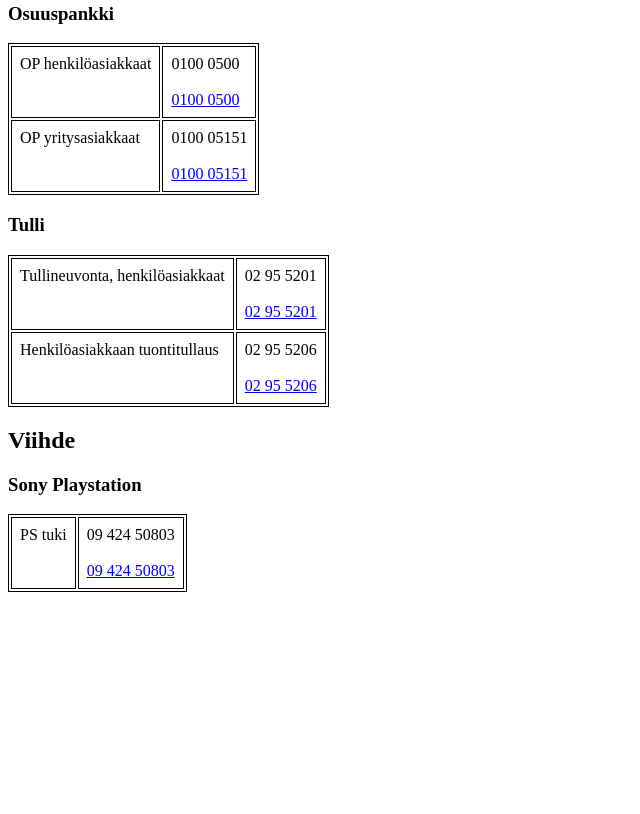
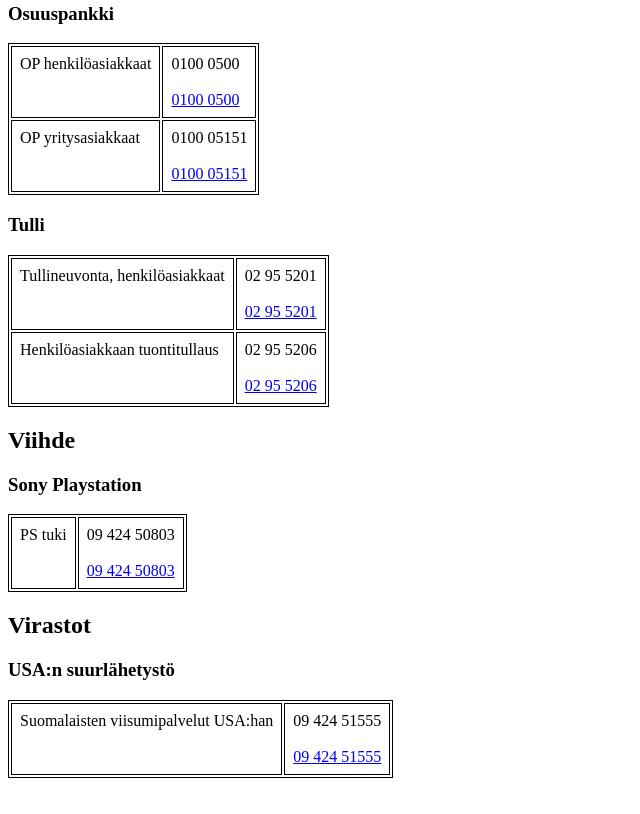
Before and after one commit to usvi/numerot, a plain HTML site: page index.html in a window 1280 px wide. Shown: the part 643-1457 px from the top of the page, without its empty margins (0-640 px from the left). Before the commit the page ends 1261 px from the top, so only its background shows below. Drawn offline with Linux system fonts and the light colour scheme.

Commit message:
Added US embassy

```diff
--- a/index.html
+++ b/index.html
@@ -56,8 +56,16 @@ Puuttuuko jotain? Käy tekemässä <a href="https://github.com/usvi/numerot/issu
 <tr><td>PS tuki</td><td>09 424 50803<br><br><a href="tel:0942450803">09 424 50803</a></td></tr>
 </table>
 
+<h2>Virastot</h2>
+<h3>USA:n suurlähetystö</h3>
+<table>
+<tr><td>Suomalaisten viisumipalvelut USA:han</td><td>09 424 51555<br><br><a href="tel:0942451555">09 424 51555</a></td></tr>
+</table>
 
 
 <br>
+<br>
+<br>
+<br>
 </body>
 </html>
```
